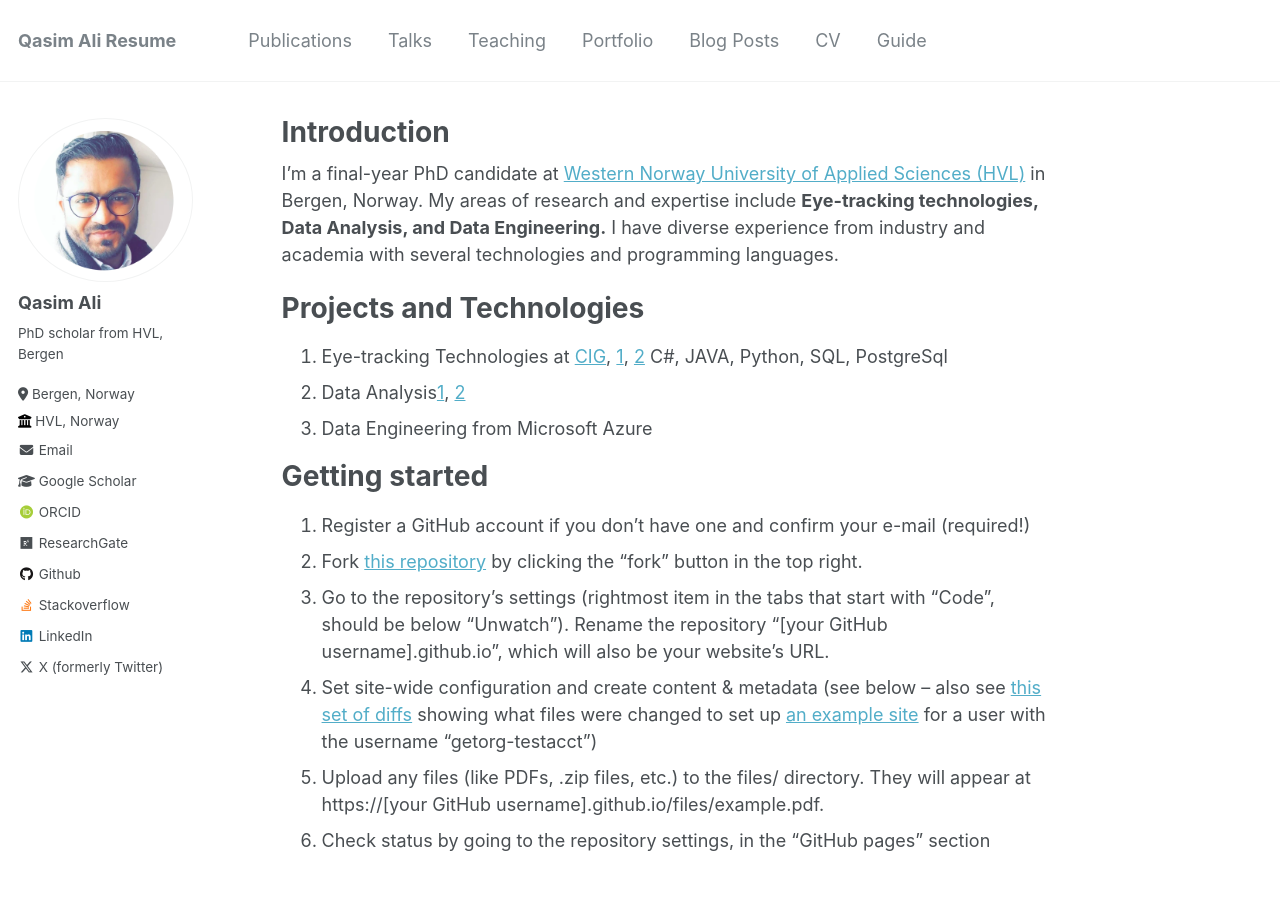
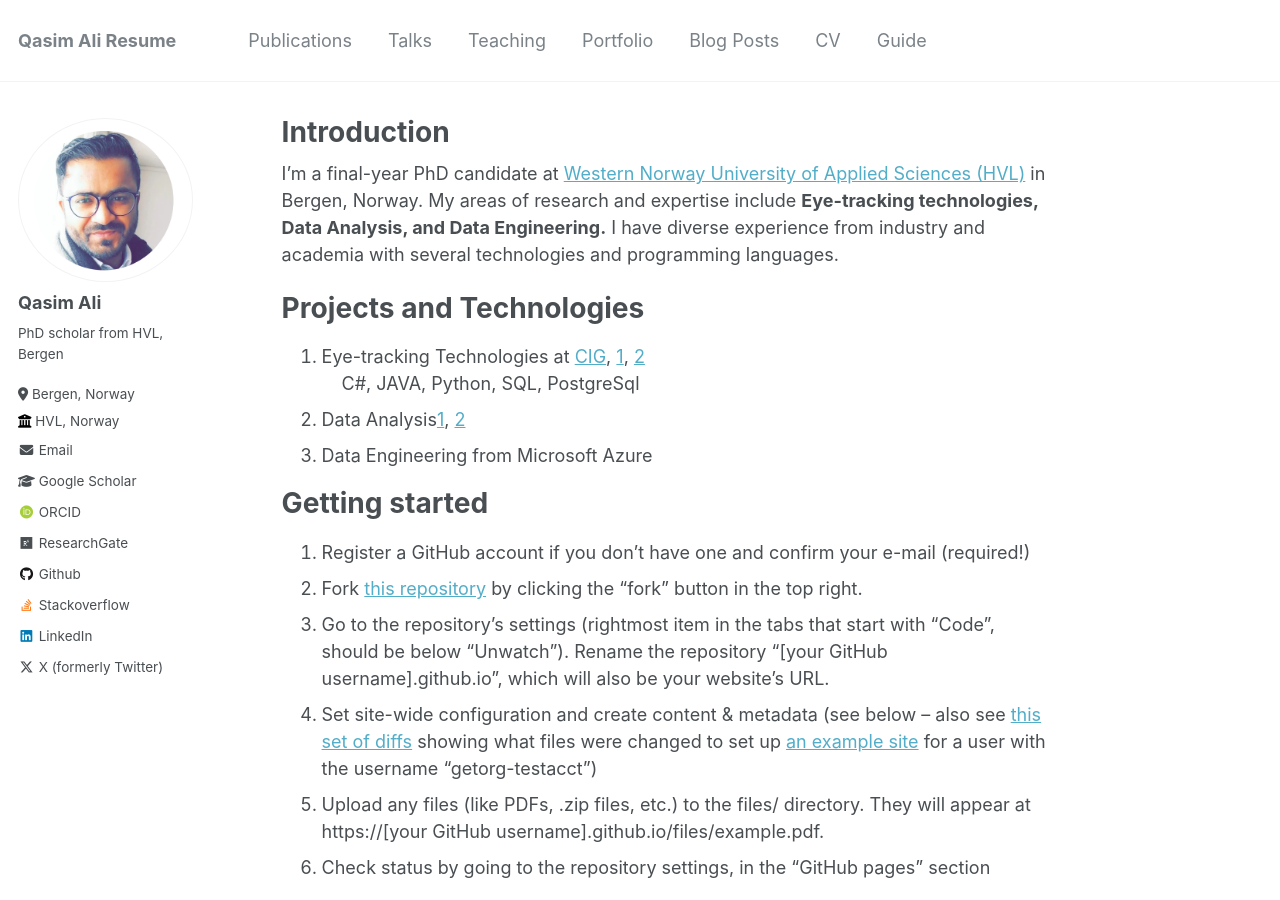
Before and after one commit to MalikQasimAli/MalikQasimAli.github.io, a Jekyll site: the page built from _pages/about.md, in a window 1280 px wide and 900 px high. Built offline with Jekyll 4.4.1, drawn with Linux system fonts in a browser that asks for light colours; some web fonts are replaced.

Commit message:
update bio

```diff
--- a/_pages/about.md
+++ b/_pages/about.md
@@ -13,7 +13,7 @@ Projects and Technologies
 ======
 <ol>
   <li>Eye-tracking Technologies at <a href="https://www.hvl.no/prosjekt/2684246/">CIG</a>, <a href="https://www.mdpi.com/2078-2489/13/12/569">1</a>, <a href="https://ieeexplore.ieee.org/document/9280169">2</a>
-  C#, JAVA, Python, SQL, PostgreSql</li>
+   <br><span style="margin-left: 20px;">C#, JAVA, Python, SQL, PostgreSql</span></li>
   <li>Data Analysis<a href="https://dl.acm.org/doi/10.1145/3588015.3589536">1</a>, <a href="https://github.com/MalikQasimAli/OlympicDataAnalysis">2</a></li>
   <li>Data Engineering from Microsoft Azure </li>
 </ol>
```
